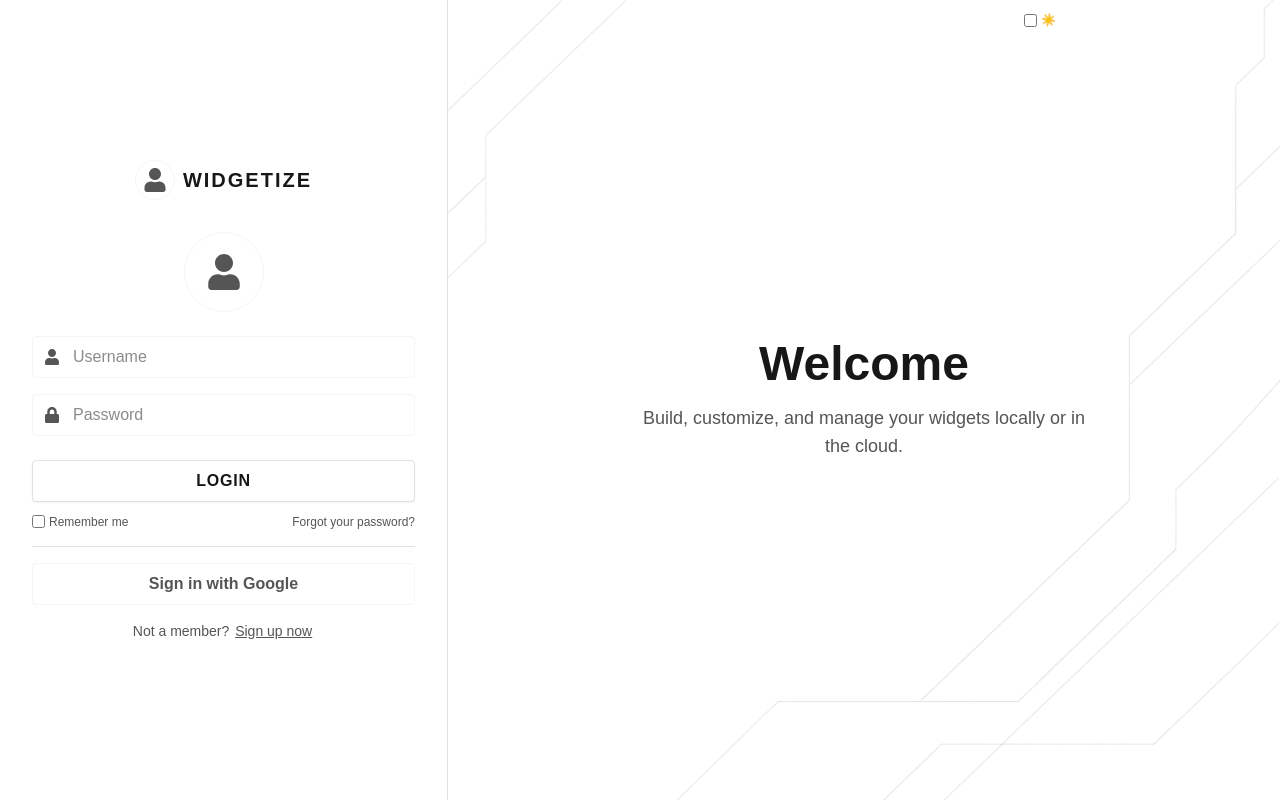
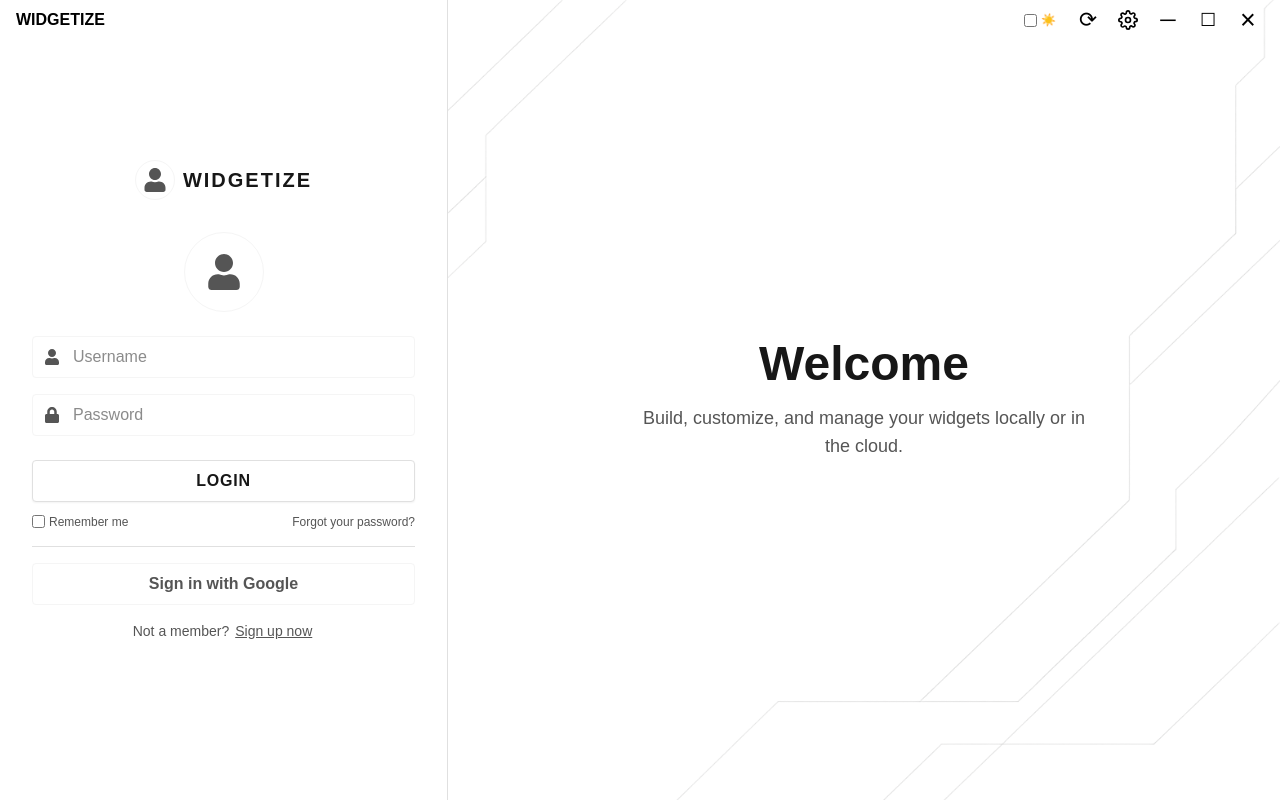
Before and after one commit to llotze/modular-widget-builder, a Next.js app: page /auth/signin in a window 1280 px wide. Built offline with nearby package versions, Linux system fonts and the light colour scheme.

Commit message:
rought light and dark mode

```diff
--- a/src/app/auth/signin/page.tsx
+++ b/src/app/auth/signin/page.tsx
@@ -144,28 +144,34 @@ export default function SignIn() {
           Sign in with Google
         </button>
         {/* Create Account */}
-        <button
-          type="button"
-          className="mt-4 text-sm transition-colors"
+        <div className="flex items-center gap-1 mt-4 text-sm">
+          <div
             style={{
-            background: "none",
-            border: "none",
-            padding: 0,
+              color: "var(--color-text-muted)",
+              userSelect: "none",
+            }}
+          >
+            Not a member?
+          </div>
+          <div>
+            <span
+              className="underline signup-hover"
+              style={{
                 cursor: "pointer",
+                borderRadius: 4,
+                padding: "0 2px",
+                transition: "background 0.2s",
+                display: "inline-block",
                 color: "var(--color-text-muted)",
               }}
               onClick={() => router.push("/auth/register")}
-        >
-          Not a member?{" "}
-          <span
-            className="underline transition-colors"
-            style={{ cursor: "pointer", borderRadius: 4, padding: "0 2px" }}
               onMouseOver={e => (e.currentTarget.style.background = "var(--color-bg-accent)")}
               onMouseOut={e => (e.currentTarget.style.background = "none")}
             >
               Sign up now
             </span>
-        </button>
+          </div>
+        </div>
       </div>
       {/* Right: Welcome Splash */}
       <div
--- a/src/app/components/CustomTitleBar.tsx
+++ b/src/app/components/CustomTitleBar.tsx
@@ -39,7 +39,7 @@ export default function CustomTitleBar() {
 
   return (
     <div
-      className="flex items-center justify-between w-full h-10 px-4 py-0 select-none"
+      className="titlebar flex items-center justify-between w-full h-10 px-4 py-0 select-none"
       style={{
         WebkitAppRegion: "drag",
         background: "transparent",
@@ -50,7 +50,9 @@ export default function CustomTitleBar() {
         pointerEvents: "auto",
       } as any}
     >
-      <span className="font-bold text-white text-base">WIDGETIZE</span>
+      <span className="font-bold text-base text-black dark:text-white">
+        WIDGETIZE
+      </span>
       <div className="flex gap-2" style={{ WebkitAppRegion: "no-drag" } as any}>
         {/* Theme Toggle */}
         <label className="flex items-center cursor-pointer mr-2">
@@ -60,7 +62,7 @@ export default function CustomTitleBar() {
             onChange={() => setDark((d) => !d)}
             style={{ accentColor: "#888", marginRight: 4 }}
           />
-          <span style={{ color: "#fff", fontSize: 12 }}>
+          <span className="text-black dark:text-white" style={{ fontSize: 12 }}>
             {dark ? "🌙" : "☀️"}
           </span>
         </label>
@@ -69,7 +71,7 @@ export default function CustomTitleBar() {
           <>
             <button
               onClick={handleReload}
-              className="w-8 h-8 flex items-center justify-center rounded hover:bg-white/10 text-white text-lg transition-colors"
+              className="w-8 h-8 flex items-center justify-center rounded hover:bg-white/10 text-black dark:text-white text-lg transition-colors"
               aria-label="Reload"
               title="Reload"
             >
@@ -77,7 +79,7 @@ export default function CustomTitleBar() {
             </button>
             <button
               onClick={handleDevTools}
-              className="w-8 h-8 flex items-center justify-center rounded hover:bg-white/10 text-white text-lg transition-colors"
+              className="w-8 h-8 flex items-center justify-center rounded hover:bg-white/10 text-black dark:text-white text-lg transition-colors"
               aria-label="DevTools"
               title="Open DevTools"
             >
@@ -88,21 +90,21 @@ export default function CustomTitleBar() {
         {/* Window Controls */}
         <button
           onClick={handleMinimize}
-          className="w-8 h-8 flex items-center justify-center rounded hover:bg-white/10 text-white text-lg transition-colors"
+          className="w-8 h-8 flex items-center justify-center rounded hover:bg-white/10 text-black dark:text-white text-lg transition-colors"
           aria-label="Minimize"
         >
           <span style={{ fontSize: "1.2em", lineHeight: 1 }}>─</span>
         </button>
         <button
           onClick={handleMaximize}
-          className="w-8 h-8 flex items-center justify-center rounded hover:bg-white/10 text-white text-lg transition-colors"
+          className="w-8 h-8 flex items-center justify-center rounded hover:bg-white/10 text-black dark:text-white text-lg transition-colors"
           aria-label="Maximize"
         >
           <span style={{ fontSize: "1.0em", lineHeight: 1 }}>☐</span>
         </button>
         <button
           onClick={handleClose}
-          className="w-8 h-8 flex items-center justify-center rounded hover:bg-red-600 text-white text-lg transition-colors"
+          className="w-8 h-8 flex items-center justify-center rounded hover:bg-red-600 text-black dark:text-white text-lg transition-colors"
           aria-label="Close"
         >
           <span style={{ fontSize: "1.5em", lineHeight: 1 }}>×</span>
--- a/src/app/globals.css
+++ b/src/app/globals.css
@@ -9,8 +9,8 @@
   --color-text-muted: #555;
 }
 
-@media (prefers-color-scheme: dark) {
-  :root {
+/* DARK MODE OVERRIDES - use .dark class instead of media query */
+.dark {
   --color-bg-main: #1b1b1b;
   --color-bg-section: #161616;
   --color-bg-accent: #232329;
@@ -21,17 +21,14 @@
   --color-btn-lighten: #252525;
 }
 
-  button:not([style*="background: none"]):hover,
-  button:not([style*="background: none"]):focus {
+.dark button:not([style*="background: none"]):hover,
+.dark button:not([style*="background: none"]):focus {
   background: var(--color-btn-lighten, #252525) !important;
 }
-}
 
-@media (prefers-color-scheme: light) {
 button:not([style*="background: none"]):hover,
 button:not([style*="background: none"]):focus {
   background: var(--color-bg-accent) !important;
-  }
 }
 
 body {
@@ -65,3 +62,10 @@ button:not([style*="background: none"]):hover,
 button:not([style*="background: none"]):focus {
   background: var(--color-bg-accent);
 }
+
+.titlebar, .titlebar * {
+  color: #000 !important;
+}
+.dark .titlebar, .dark .titlebar * {
+  color: #fff !important;
+}
```
Lines whose indentation alone changed are shown as unchanged.
